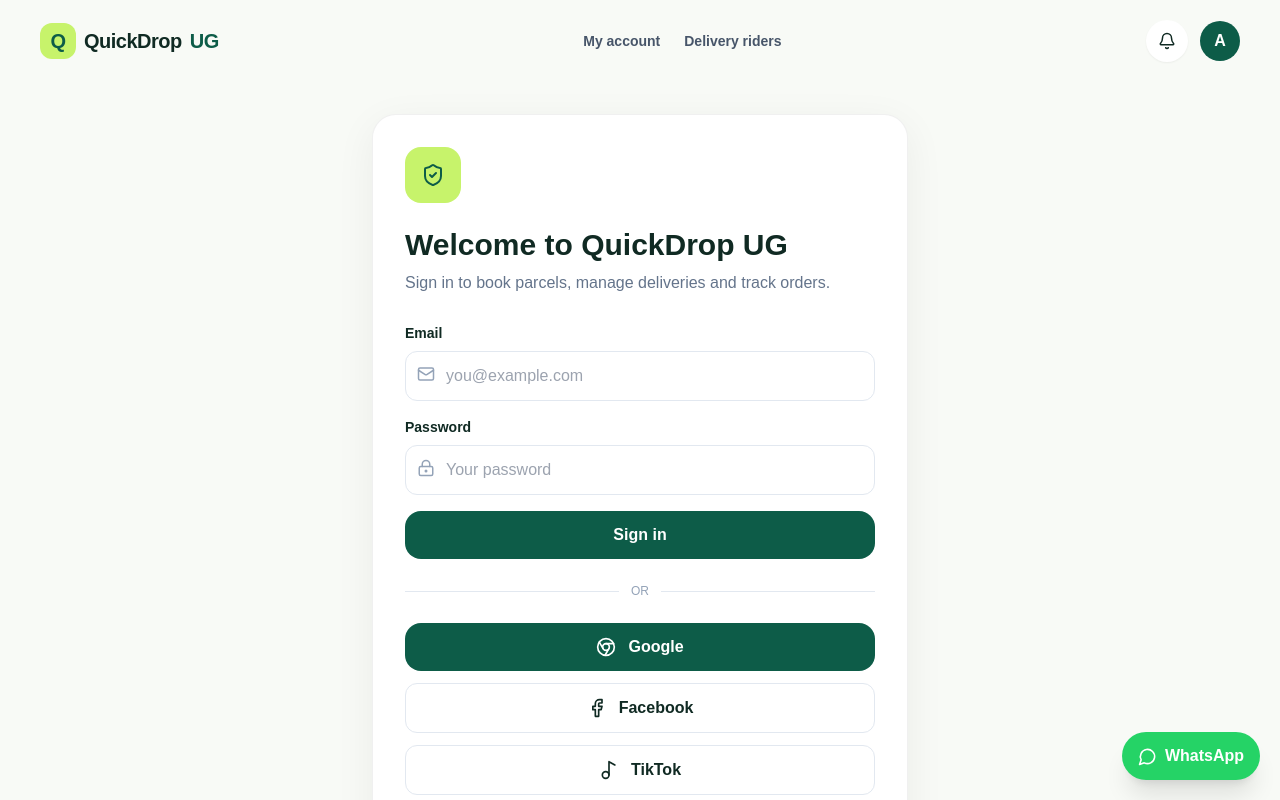
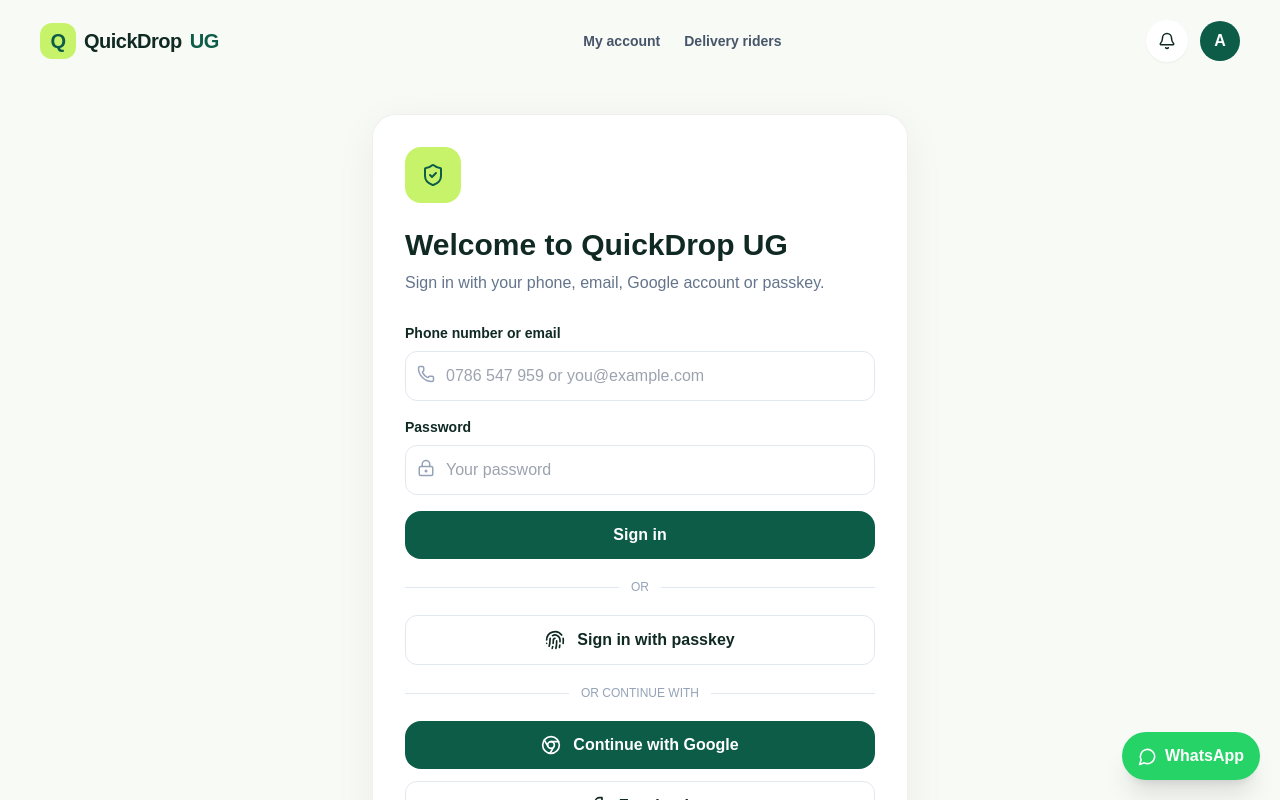
Before and after one commit to bedober/QuickDrop, a Next.js app: page /login in a window 1280 px wide. Shown: the top 800 px of the page. Built offline with nearby package versions, Linux system fonts and the light colour scheme.

Commit message:
Add passkey and Google login to customer login

```diff
--- a/app/login/page.tsx
+++ b/app/login/page.tsx
@@ -1,15 +1,12 @@
 'use client';
-import { FormEvent,useState } from 'react';
-import { signIn } from 'next-auth/react';
-import Link from 'next/link';
-import {Chrome,Facebook,Music2,ShieldCheck,Mail,LockKeyhole} from 'lucide-react';
-export default function LoginPage(){
- const [error,setError]=useState(''); const [loading,setLoading]=useState(false);
- const callbackUrl=new URLSearchParams(typeof window!=='undefined'?window.location.search:'').get('next')||'/account';
- async function submit(e:FormEvent<HTMLFormElement>){e.preventDefault();setError('');setLoading(true);const f=new FormData(e.currentTarget);const r=await signIn('credentials',{email:String(f.get('email')),password:String(f.get('password')),redirect:false,callbackUrl});setLoading(false);if(r?.error)setError('Invalid email or password.');else if(r?.url)window.location.href=r.url;}
- return <main className="mx-auto max-w-xl px-5 pb-16 pt-8"><div className="card p-6 sm:p-8"><div className="grid h-14 w-14 place-items-center rounded-2xl bg-lime text-leaf"><ShieldCheck/></div><h1 className="mt-6 text-3xl font-black">Welcome to QuickDrop UG</h1><p className="mt-2 text-slate-500">Sign in to book parcels, manage deliveries and track orders.</p>
- <form onSubmit={submit} className="mt-7 space-y-4"><label className="block"><span className="mb-2 block text-sm font-bold">Email</span><div className="relative"><Mail className="absolute left-3 top-3.5 text-slate-400" size={18}/><input name="email" type="email" required className="w-full rounded-xl border border-slate-200 py-3 pl-10 pr-3" placeholder="you@example.com"/></div></label><label className="block"><span className="mb-2 block text-sm font-bold">Password</span><div className="relative"><LockKeyhole className="absolute left-3 top-3.5 text-slate-400" size={18}/><input name="password" type="password" required minLength={6} className="w-full rounded-xl border border-slate-200 py-3 pl-10 pr-3" placeholder="Your password"/></div></label>{error&&<p className="rounded-xl bg-red-50 px-4 py-3 text-sm font-semibold text-red-600">{error}</p>}<button disabled={loading} className="btn-primary w-full">{loading?'Signing in…':'Sign in'}</button></form>
- <div className="my-6 flex items-center gap-3 text-xs text-slate-400"><span className="h-px flex-1 bg-slate-200"/><span>OR</span><span className="h-px flex-1 bg-slate-200"/></div>
- <div className="grid gap-3"><button onClick={()=>signIn('google',{callbackUrl})} className="btn-primary flex w-full items-center justify-center gap-3"><Chrome size={20}/> Google</button><button onClick={()=>signIn('facebook',{callbackUrl})} className="flex w-full items-center justify-center gap-3 rounded-xl border border-slate-200 bg-white px-4 py-3 font-bold"><Facebook size={20}/> Facebook</button><button onClick={()=>signIn('tiktok',{callbackUrl})} className="flex w-full items-center justify-center gap-3 rounded-xl border border-slate-200 bg-white px-4 py-3 font-bold"><Music2 size={20}/> TikTok</button></div>
- <p className="mt-6 text-center text-sm text-slate-500">New to QuickDrop? <Link href="/signup" className="font-black text-leaf">Create an account</Link></p></div></main>;
-}
+import {FormEvent,useState}from'react';import {signIn}from'next-auth/react';import Link from'next/link';import {Chrome,Facebook,Music2,ShieldCheck,Phone,LockKeyhole,Fingerprint}from'lucide-react';import {startAuthentication}from'@simplewebauthn/browser';
+export default function LoginPage(){const[error,setError]=useState('');const[loading,setLoading]=useState(false);const[passkeyLoading,setPasskeyLoading]=useState(false);const callbackUrl=new URLSearchParams(typeof window!=='undefined'?window.location.search:'').get('next')||'/account';
+async function submit(e:FormEvent<HTMLFormElement>){e.preventDefault();setError('');setLoading(true);const f=new FormData(e.currentTarget);const r=await signIn('credentials',{identifier:String(f.get('identifier')),password:String(f.get('password')),redirect:false,callbackUrl});setLoading(false);if(r?.error)setError('Invalid phone/email or password.');else if(r?.url)window.location.href=r.url}
+async function passkey(){setError('');setPasskeyLoading(true);try{const o=await fetch('/api/auth/passkey/options').then(r=>r.json());if(!o.challenge)throw new Error(o.error||'Passkey login is unavailable.');const assertion=await startAuthentication({optionsJSON:o});const r=await signIn('passkey',{assertion:JSON.stringify(assertion),redirect:false,callbackUrl});if(r?.url)window.location.href=r.url;else setError('Passkey not recognized on this device.')}catch(e:any){setError(e?.message||'Passkey login was cancelled or failed.')}finally{setPasskeyLoading(false)}}
+return <main className="mx-auto max-w-xl px-5 pb-16 pt-8"><div className="card p-6 sm:p-8"><div className="grid h-14 w-14 place-items-center rounded-2xl bg-lime text-leaf"><ShieldCheck/></div><h1 className="mt-6 text-3xl font-black">Welcome to QuickDrop UG</h1><p className="mt-2 text-slate-500">Sign in with your phone, email, Google account or passkey.</p>
+<form onSubmit={submit} className="mt-7 space-y-4"><label className="block"><span className="mb-2 block text-sm font-bold">Phone number or email</span><div className="relative"><Phone className="absolute left-3 top-3.5 text-slate-400" size={18}/><input name="identifier" type="text" required className="w-full rounded-xl border border-slate-200 py-3 pl-10 pr-3" placeholder="0786 547 959 or you@example.com"/></div></label><label className="block"><span className="mb-2 block text-sm font-bold">Password</span><div className="relative"><LockKeyhole className="absolute left-3 top-3.5 text-slate-400" size={18}/><input name="password" type="password" required minLength={6} className="w-full rounded-xl border border-slate-200 py-3 pl-10 pr-3" placeholder="Your password"/></div></label>{error&&<p className="rounded-xl bg-red-50 px-4 py-3 text-sm font-semibold text-red-600">{error}</p>}<button disabled={loading} className="btn-primary w-full">{loading?'Signing in…':'Sign in'}</button></form>
+<div className="my-5 flex items-center gap-3 text-xs text-slate-400"><span className="h-px flex-1 bg-slate-200"/><span>OR</span><span className="h-px flex-1 bg-slate-200"/></div>
+<button onClick={passkey} disabled={passkeyLoading} className="flex w-full items-center justify-center gap-3 rounded-xl border border-slate-200 bg-white px-4 py-3 font-bold"><Fingerprint size={20}/>{passkeyLoading?'Checking passkey…':'Sign in with passkey'}</button>
+<div className="my-5 flex items-center gap-3 text-xs text-slate-400"><span className="h-px flex-1 bg-slate-200"/><span>OR CONTINUE WITH</span><span className="h-px flex-1 bg-slate-200"/></div>
+<div className="grid gap-3"><button onClick={()=>signIn('google',{callbackUrl})} className="btn-primary flex w-full items-center justify-center gap-3"><Chrome size={20}/> Continue with Google</button><button onClick={()=>signIn('facebook',{callbackUrl})} className="flex w-full items-center justify-center gap-3 rounded-xl border border-slate-200 bg-white px-4 py-3 font-bold"><Facebook size={20}/> Facebook</button><button onClick={()=>signIn('tiktok',{callbackUrl})} className="flex w-full items-center justify-center gap-3 rounded-xl border border-slate-200 bg-white px-4 py-3 font-bold"><Music2 size={20}/> TikTok</button></div>
+<p className="mt-6 text-center text-sm text-slate-500">New to QuickDrop? <Link href="/signup" className="font-black text-leaf">Create an account</Link></p></div></main>}
```
